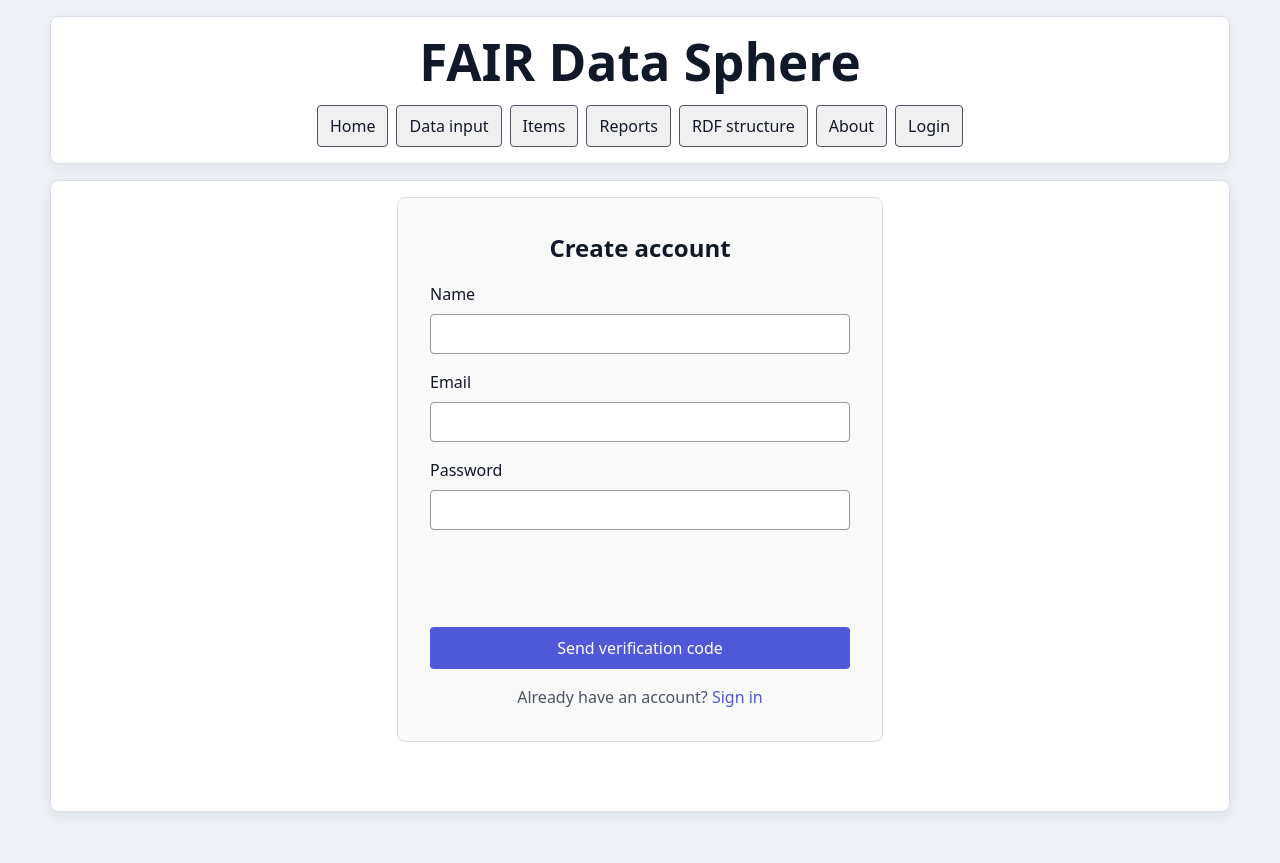
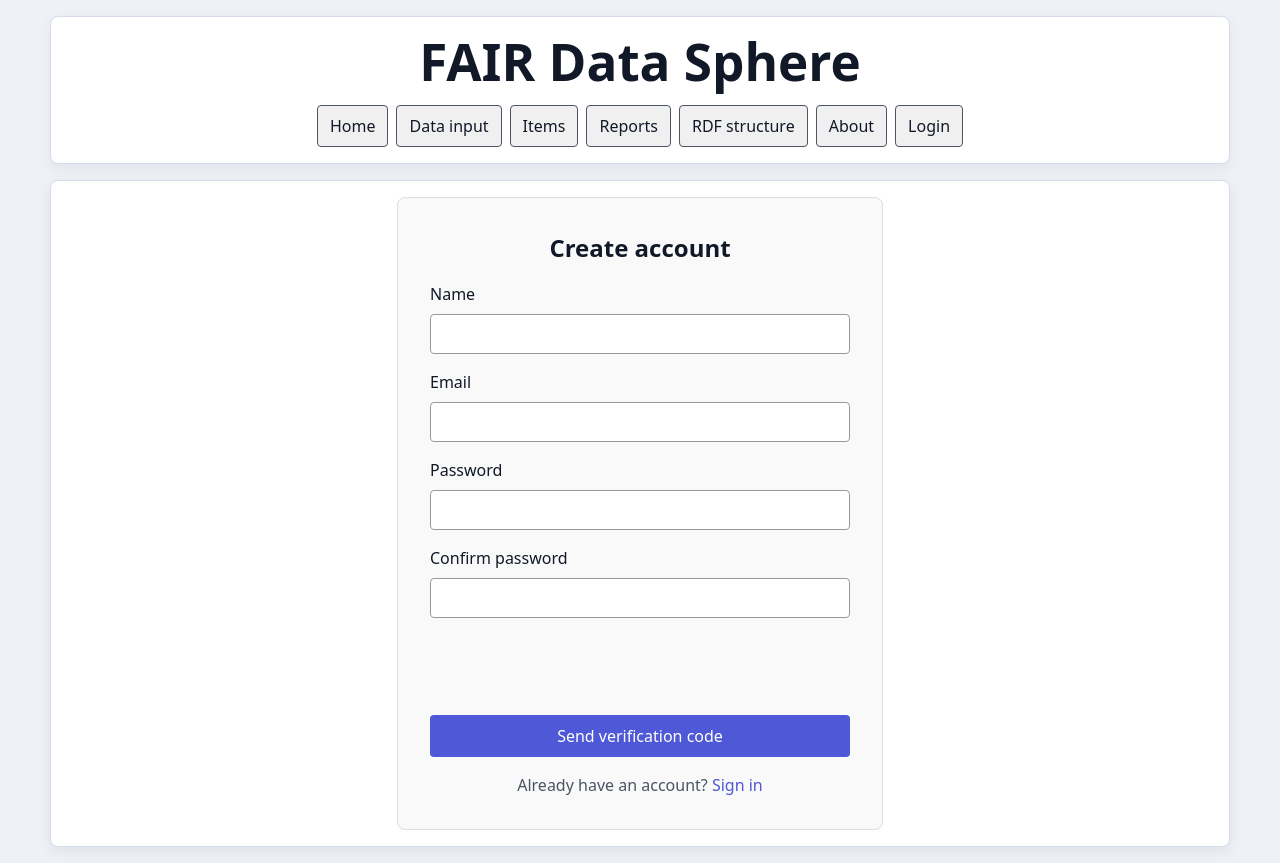
Before and after one commit to VODAN-Development/FAIRDataSphere, a React (Vite) app in the folder sitrep-app/: page /signup in a window 1280 px wide. Before the commit the page ends 828 px from the top, so only its background shows below. Built offline with nearby package versions, Linux system fonts and the light colour scheme; no server answers.

Commit message:
added password confirmation for signup

```diff
--- a/sitrep-app/src/pages/SignUp.jsx
+++ b/sitrep-app/src/pages/SignUp.jsx
@@ -14,6 +14,7 @@ export default function SignUp() {
   const [name, setName] = useState('');
   const [email, setEmail] = useState('');
   const [password, setPassword] = useState('');
+  const [confirmPassword, setConfirmPassword] = useState('');
   const [verificationCode, setVerificationCode] = useState('');
   const [captchaToken, setCaptchaToken] = useState('');
   const [codeSent, setCodeSent] = useState(false);
@@ -71,6 +72,10 @@ export default function SignUp() {
     event.preventDefault();
     setError('');
     setMessage('');
+    if (password !== confirmPassword) {
+      setError('Passwords do not match.');
+      return;
+    }
     if (!captchaToken) {
       setError('Please complete the captcha.');
       return;
@@ -94,6 +99,10 @@ export default function SignUp() {
     event.preventDefault();
     setError('');
     setMessage('');
+    if (password !== confirmPassword) {
+      setError('Passwords do not match.');
+      return;
+    }
     setSubmitting(true);
 
     try {
@@ -149,6 +158,19 @@ export default function SignUp() {
           />
         </label>
 
+        <label className="form-group">
+          Confirm password
+          <input
+            type="password"
+            autoComplete="new-password"
+            value={confirmPassword}
+            onChange={event => setConfirmPassword(event.target.value)}
+            minLength={8}
+            disabled={codeSent}
+            required
+          />
+        </label>
+
         {!codeSent && (
           <div className="turnstile-widget" ref={turnstileRef} />
         )}
```
